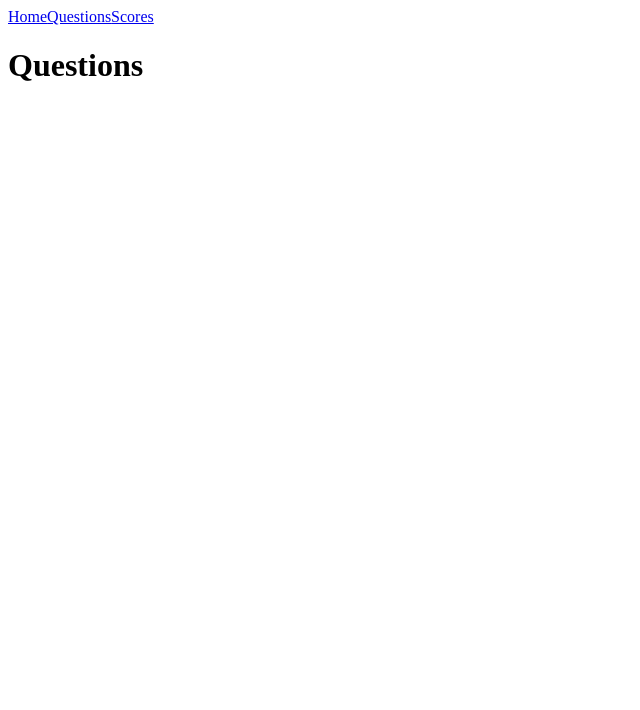
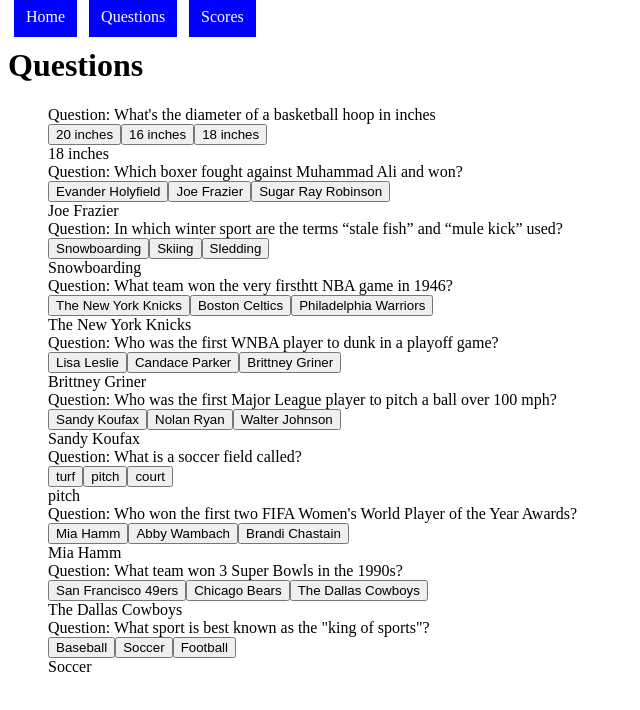
Before and after one commit to lswillms/my-app, a React (Create React App) app: page /questionlist in a window 1280 px wide. Shown: the top 710 px of the page, without its empty margins (0-640 px from the left). Built offline with nearby package versions, Linux system fonts and the light colour scheme; data requests are answered from the project's data file.

Commit message:
initial question fetch

```diff
--- a/db.json
+++ b/db.json
@@ -1,19 +1,84 @@
 {
-  "posts": [
+  "questions": [
     {
       "id": 1,
-      "title": "json-server",
-      "author": "typicode"
+      "question": "What's the diameter of a basketball hoop in inches",
+      "option1": "20 inches",
+      "option2": "16 inches",
+      "option3": "18 inches",
+      "answer": "18 inches"
+    },
+    {
+      "id": 2,
+      "question": "Which boxer fought against Muhammad Ali and won?",
+      "option1": "Evander Holyfield",
+      "option2": "Joe Frazier",
+      "option3": "Sugar Ray Robinson",
+      "answer": "Joe Frazier"
+    },
+    {
+      "id": 3,
+      "question": "In which winter sport are the terms “stale fish” and “mule kick” used?",
+      "option1": "Snowboarding",
+      "option2": "Skiing",
+      "option3": "Sledding",
+      "answer": "Snowboarding"
+    },
+    {
+      "id": 4,
+      "question": "What team won the very firsthtt NBA game in 1946?",
+      "option1": "The New York Knicks",
+      "option2": "Boston Celtics",
+      "option3": "Philadelphia Warriors",
+      "answer": "The New York Knicks"
+    },
+    {
+      "id": 5,
+      "question": "Who was the first WNBA player to dunk in a playoff game?",
+      "option1": "Lisa Leslie",
+      "option2": "Candace Parker",
+      "option3": "Brittney Griner",
+      "answer": "Brittney Griner"
+    },
+    {
+      "id": 6,
+      "question": "Who was the first Major League player to pitch a ball over 100 mph?",
+      "option1": "Sandy Koufax",
+      "option2": "Nolan Ryan",
+      "option3": "Walter Johnson",
+      "answer": "Sandy Koufax"
+    },
+    {
+      "id": 7,
+      "question": "What is a soccer field called?",
+      "option1": "turf",
+      "option2": "pitch",
+      "option3": "court",
+      "answer": "pitch"
+    },
+    {
+      "id": 8,
+      "question":"Who won the first two FIFA Women's World Player of the Year Awards?",
+      "option1": "Mia Hamm",
+      "option2": "Abby Wambach",
+      "option3": "Brandi Chastain",
+      "answer": "Mia Hamm"
+    },
+    {
+      "id": 9,
+      "question": "What team won 3 Super Bowls in the 1990s?",
+      "option1": "San Francisco 49ers",
+      "option2": "Chicago Bears",
+      "option3": "The Dallas Cowboys",
+      "answer": "The Dallas Cowboys"
+    },
+    {
+      "id": 10,
+      "question":"What sport is best known as the \"king of sports\"?",
+      "option1": "Baseball",
+      "option2": "Soccer",
+      "option3": "Football",
+      "answer": "Soccer"
     }
-  ],
-  "comments": [
-    {
-      "id": 1,
-      "body": "some comment",
-      "postId": 1
-    }
-  ],
-  "profile": {
-    "name": "typicode"
-  }
+  ]
 }
--- a/src/components/NavBar.js
+++ b/src/components/NavBar.js
@@ -2,21 +2,44 @@
 import {NavLink} from "react-router-dom"
 
 function NavBar() {
+
+    const linkStyles = {
+        width: "100px",
+        padding: "12px",
+        margin: "0 6px 6px",
+        background: "blue",
+        textDecoration: "none",
+        color: "white",
+      };
+
+
     return(
      <div>
         <NavLink
             to = "/"
+            style={linkStyles}
+              activestyle={{
+                 background: "darkblue",
+             }}
         >
             Home
         </NavLink>
         <NavLink
             to = "/questionlist"
+            style={linkStyles}
+            activestyle={{
+                 background: "darkblue",
+             }}
 
         >
            Questions
         </NavLink>
         <NavLink
             to = "/scores"
+            style={linkStyles}
+            activestyle={{
+                background: "darkblue",
+             }}
         >
             Scores
         </NavLink>
--- a/src/components/QuestionItem.js
+++ b/src/components/QuestionItem.js
@@ -1,7 +1,18 @@
 import React from "react"
 
-function QuestionItem() {
+function QuestionItem( { question, option1, option2, option3, answer }) {
+
     return(
+     <div className="question">
+        <span>Question: {question}</span>
+            <div className="answer">
+                <button className="choices"> {option1}</button>
+                <button className="choices"> {option2}</button>
+                <button className="choices"> {option3}</button>
+            </div>
+            <span>{answer}</span>
+        </div>
+
 
     )
 }
--- a/src/components/QuestionList.js
+++ b/src/components/QuestionList.js
@@ -1,8 +1,35 @@
-import React from "react"
+import React, { useEffect, useState } from "react"
+import QuestionItem from "./QuestionItem"
 
 function QuestionList() {
+
+    const [ questions, setQuestions] = useState([])
+
+    useEffect(() => {
+        fetch("http://localhost:3000/questions")
+        .then((resp) => resp.json())
+        .then((data) => setQuestions(data))
+    }, [])
+
+    const questionToDisplay = questions.map((question) => (
+        <QuestionItem
+            key = {question.id}
+            question = {question.question}
+            option1 = {question.option1}
+            option2 = {question.option2}
+            option3 = {question.option3}
+            answer = {question.answer}
+            />
+    ))
+
+
+
     return (
-        <h1>Questions</h1>
+        <div>
+            <h1>Questions</h1>
+             <ul>{questionToDisplay}</ul>
+        </div>
+
     )
 }
 
```
Also changed, not shown: src/db.json (deleted, +0 -84 lines), src/components/QuestionForm.js (added).
